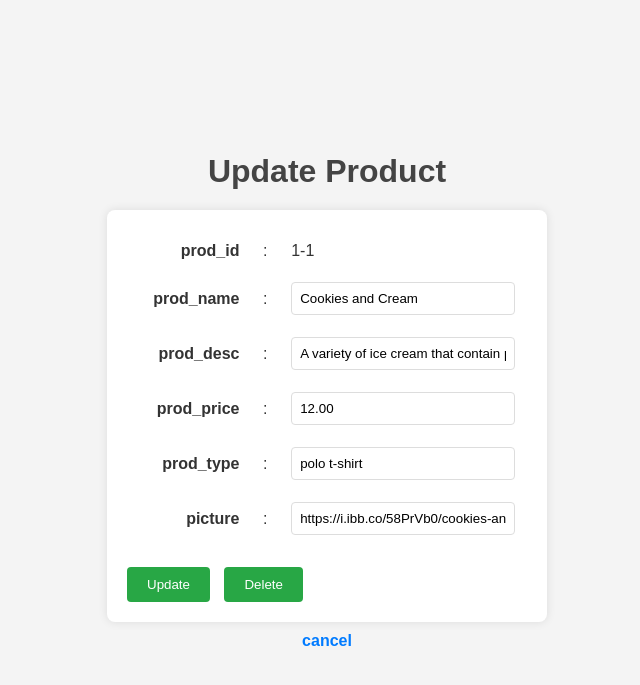
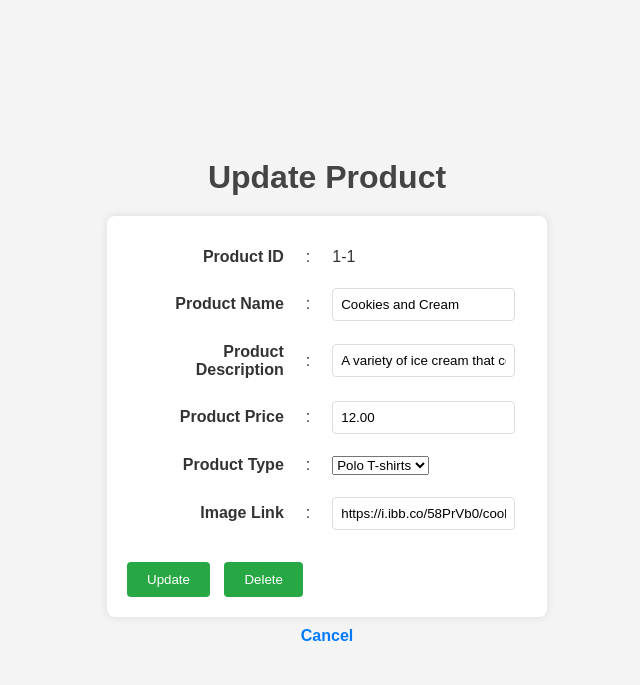
Before and after one commit to smhaf/donpollo, a PHP site: page /editProd.php?p_id=1-1 in a window 1280 px wide. Shown: the top 685 px of the page, without its empty margins (313-953 px from the left). Run offline with PHP 8.4, Linux system fonts and the light colour scheme; a user stored in the database is signed in; data comes from the database, SQL or seed files in the repository.

Commit message:
more minor changes

```diff
--- a/admin.php
+++ b/admin.php
@@ -31,7 +31,7 @@ function confirmation() {
 
 </head>
 <body>
-    <h1>Welcome, this is the Admin Page</h1>
+    <h1>Welcome to the Admin Page!</h1>
     <a class="btnLogOut" onClick = 'confirmation()'>Logout</a>
     <h2>Clothes details</h2> <!-- ++++++++++++++++++++++++ FOOD DETAILS ++++++++++++++++++++++++++++ -->
     <div class="food-container">
--- a/editFoodCSS.css
+++ b/editFoodCSS.css
@@ -83,3 +83,7 @@ a {
 a:hover {
     text-decoration: underline;
 }
+
+.updel {
+    margin: auto;
+}
--- a/editProd.php
+++ b/editProd.php
@@ -42,40 +42,46 @@
         ?>
         <table>
             <tr>
-                <td>prod_id</td>
+                <td>Product ID</td>
                 <td>:</td>
                 <td><?php echo $prod_id; ?></td>
             </tr>
             <tr>
-                <td>prod_name</td>
+                <td>Product Name</td>
                 <td>:</td>
                 <td><input type="text" name="p_name" value="<?php echo $prod_name; ?>"></td>
             </tr>
             <tr>
-                <td>prod_desc</td>
+                <td>Product Description</td>
                 <td>:</td>
                 <td><input type="text" name="p_desc" value="<?php echo $prod_desc; ?>"></td>
             </tr>
             <tr>
-                <td>prod_price</td>
+                <td>Product Price</td>
                 <td>:</td>
                 <td><input type="text" name="p_price" value="<?php echo $prod_price; ?>"></td>
             </tr>
             <tr>
-                <td>prod_type</td>
+                <td>Product Type</td>
                 <td>:</td>
-                <td><input type="text" name="p_type" value="<?php echo $prod_type; ?>"></td>
+                <td>
+                <select id="p_type" name="p_type" value="<?php echo $prod_type; ?>" required >
+
+                        <option value="polo t-shirt">Polo T-shirts</option>
+                        <option value="sweatshirt"> Sweatshirt</option>
+                        <option value="t-shirt"> T-shirts</option>
+                        </select> </td>
             </tr>
             <tr>
-                <td>picture</td>
+                <td>Image Link</td>
                 <td>:</td>
                 <td><input type="text" name="pic" value="<?php echo $picture; ?>"></td>
             </tr>
         </table>
-        <input type="submit" name = "update" value = "Update">
-        <input type="submit" name = "delete" value = "Delete">
+        <input type="submit" name = "update" class="updel" value = "Update">
+        <input type="submit" name = "delete" class="updel" value = "Delete">
     </form>
-    <a href='admin.php'>cancel</a><br>
+    <a href='admin.php'>Cancel</a><br>
 </body>
 <?php
     mysqli_close($dbconn);
--- a/foodCSS.css
+++ b/foodCSS.css
@@ -30,10 +30,9 @@ table th{
 
 .header{
     text-align: center;
-    background: pink;
+    background-image: url(pics/testbg.jpg);
     padding-bottom: 20px;
     padding-top: 20px;
-    box-shadow: 0px 10px 7px rgb(255, 149, 167);
 }
 
 body{
--- a/prod.php
+++ b/prod.php
@@ -47,17 +47,17 @@
                     echo "<td>". $row['prod_price'] ."</td>";
                     echo "<td>". $row['prod_type'] ."</td>";
                     echo "<td>". $row['picture'] ."</td>";
-                    echo "<td><a href='editProd.php?p_id=".$row["prod_id"]."'>Edit</a></td>";
+                    echo "<td><a href='editProd.php?p_id=".$row["prod_id"]."' style='color: blue; text-decoration: underline;'>Edit</a></td>";
                     echo "<tr>";
                 }
             ?>
         </table>
     </div>
     <div class="addfud">
-        <a href='addProd.php'><button>add new Product</button></a><br>
+        <a href='addProd.php'><button>Add New Product</button></a><br>
     </div>
     <div class="back">
-        <a href='admin.php'><button>cancel</button></a><br>
+        <a href='admin.php'><button>Cancel</button></a><br>
     </div>
 </body>
 <?php
```
Also changed, not shown: addProd.php (+16 -9 lines).
